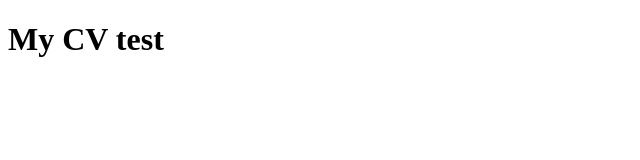
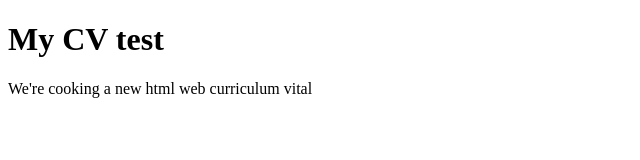
Before and after one commit to Lemon-Cake96/curri, a plain HTML site: page html/index.html in a window 1280 px wide. Shown: the whole page, without its empty margins (0-640 px from the left). Drawn offline with Linux system fonts and the light colour scheme.

Commit message:
first test

```diff
--- a/html/index.html
+++ b/html/index.html
@@ -7,5 +7,6 @@
 </head>
 <body>
     <h1>My CV test</h1>
+    <p>We're cooking a new html web curriculum vital</p>
 </body>
 </html>
```
